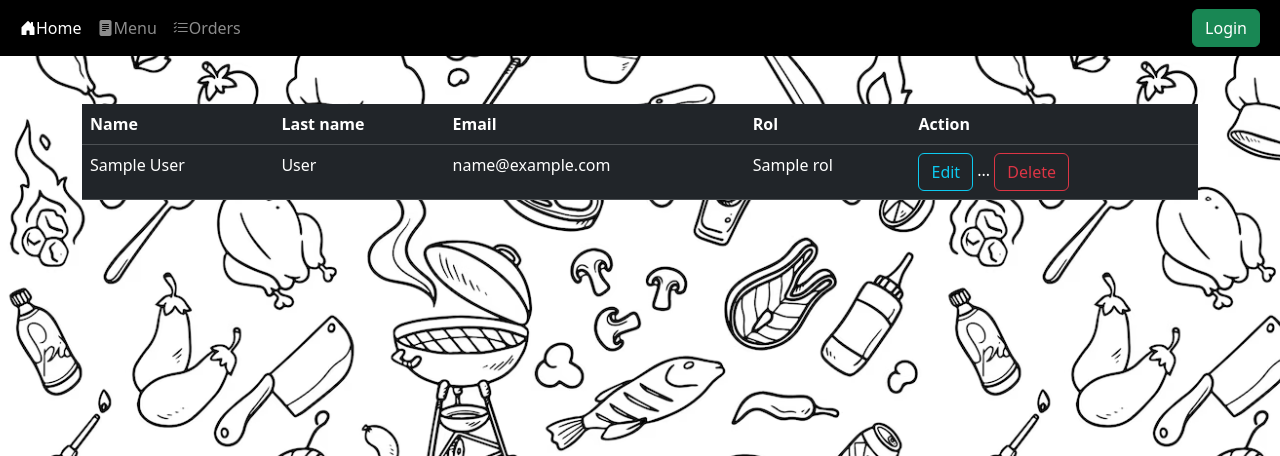
After one commit to AndresKenji/CS50x_final_project, a FastAPI app: template app/templates/users.html in a window 1280 px wide. The commit adds this page. Shown: the top 456 px of the page. Run offline with FastAPI, Linux system fonts and the light colour scheme; the template is opened without the code that fills it: most values are stand-ins (such as "Sample title", 1, 10 or a date in 2020).

Commit message:
adding users page and modifying the layout

```diff
--- a/app/main.py
+++ b/app/main.py
@@ -7,7 +7,6 @@ from fastapi.responses          import RedirectResponse
 import sys
 sys.path.append('.')
 from src.routes import users, food_drinks, menu, orders, invoice, home
-
 
 middleware = [
     Middleware(
--- a/app/static/styles.css
+++ b/app/static/styles.css
@@ -6,7 +6,7 @@
 
   /* Set height of the grid so .sidenav can be 100% (adjust as needed) */
   .row.content {
-    background-color: #f1f1f1b9;
+    background-color: #f1f1f1ea;
 
   }
 
@@ -14,7 +14,7 @@
   /* Set gray background color and 100% height */
   .sidenav {
     padding-top: 20px;
-    background-color: #f1f1f1b9;
+    background-color: #f1f1f1ea;
 
   }
 
--- a/app/templates/layout.html
+++ b/app/templates/layout.html
@@ -40,20 +40,30 @@
           </li>
         {% endif %}
 
-        </ul>
+      </ul>
+      {% if USERNAME  %}
+      <a class="navbar-brand">Welcome {{ USERNAME }}</a>
+
+      {% endif %}
         {% if session == True %}
         <form class="d-flex" role="logout" method="post" action="/logout">
-          <button class="btn btn-danger" href="/logout" type="submit">Logout</button>
+          <button class="btn btn-danger me-2" href="/logout" type="submit">Logout</button>
         </form>
           {% else %}
-          <a class="btn btn-success" href="/login">Login</a>
+          <a class="btn btn-success me-2" href="/login">Login</a>
           {% endif %}
       </div>
     </div>
   </nav>
+  {% if msg %}
+
+  {% endif%}
 
   <div class="container-fluid">
     {% block content %}
+    <div class="alert alert-warning" role="alert">
+      {{msg}}
+    </div>
     {% endblock %}
   </div>
 
--- /dev/null
+++ b/app/templates/users.html
@@ -0,0 +1,45 @@
+{% extends "layout.html" %}
+
+{% block title %}
+    Home
+{% endblock %}
+
+
+{% block content %}
+
+<div class="container align-content-center mt-5">
+    <table class="table table-dark table-hover">
+        <thead>
+            <tr>
+                <th>Name</th>
+                <th>Last name</th>
+                <th>Email</th>
+                <th>Rol</th>
+                <th>Action</th>
+            </tr>
+        </thead>
+        <tbody>
+            {% for user in users %}
+            <tr>
+                <td> {{user.name | title}} </td>
+                <td> {{user.last_name | title }} </td>
+                <td> {{user.email}} </td>
+                <td> {{user.rol}} </td>
+                <td>
+                    <button class="btn btn-outline-info">Edit</button>
+                    <span>...</span>
+                    <button class="btn btn-outline-danger">Delete</button>
+                </td>
+            </tr>
+            {% endfor %}
+        </tbody>
+    </table>
+
+    <div class="row">
+
+
+    </div>
+
+</div>
+
+{% endblock %}
```
Also changed, not shown: app/src/routes/helpers.py (added, +45 -0 lines), app/src/routes/home.py (+23 -32 lines), app/src/templates/layout.html (added).
